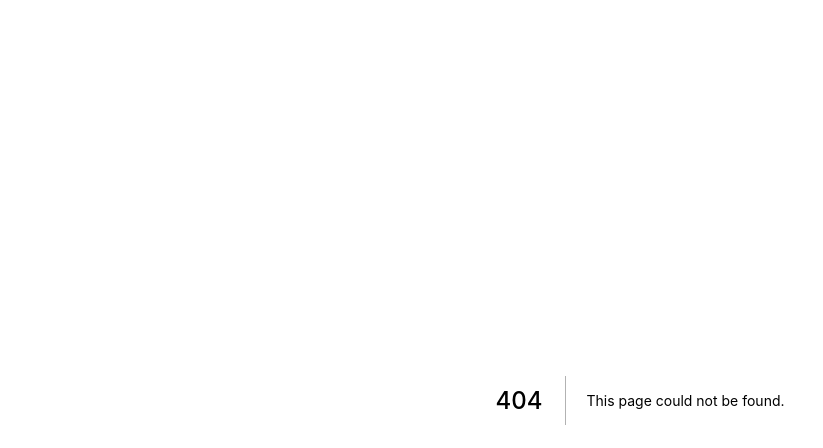
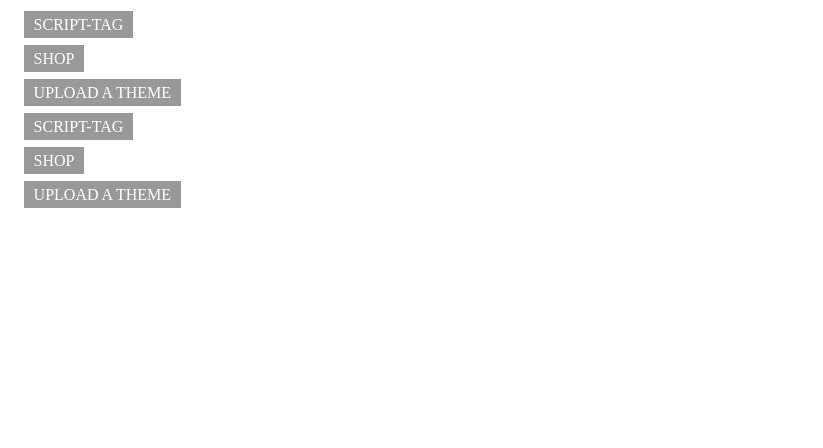
Before and after one commit to devw/_stag-app-dev, a Next.js app: page /nav in a window 1280 px wide. Before the commit this address had no page. Shown: the top 448 px of the page, without its empty margins (0-823 px from the left). Built offline with nearby package versions, Linux system fonts and the light colour scheme.

Commit message:
adding navbar

```diff
--- a/pages/_document.tsx
+++ b/pages/_document.tsx
@@ -1,9 +1,9 @@
 import Document, { Html, Head, Main, NextScript } from "next/document";
+import Nav from "./nav";
 
 class MyDocument extends Document {
     static async getInitialProps(ctx) {
         const initialProps = await Document.getInitialProps(ctx);
-        console.log("_document.js", ctx);
         return { ...initialProps };
     }
 
@@ -12,6 +12,7 @@ class MyDocument extends Document {
             <Html lang="it">
                 <Head />
                 <body>
+                    <Nav />
                     <Main />
                     <NextScript />
                 </body>
--- /dev/null
+++ b/pages/nav.module.css
@@ -0,0 +1,10 @@
+.nav a {
+    background-color: #999;
+    color: white;
+    padding: 0.3em 0.6em;
+    text-decoration: none;
+    text-transform: uppercase;
+}
+.nav div {
+    margin: 1em;
+}
--- /dev/null
+++ b/pages/nav.tsx
@@ -0,0 +1,18 @@
+import Link from "next/link";
+import styles from "./nav.module.css"
+
+export default function Nav(pageProps) {
+    return (
+        <div className={styles.nav}>
+            <div>
+                <Link href="/script-tag">Script-tag</Link>
+            </div>
+            <div>
+                <Link href="/shop">shop</Link>
+            </div>
+            <div>
+                <Link href="/upload">Upload a theme</Link>
+            </div>
+        </div>
+    );
+}
```
